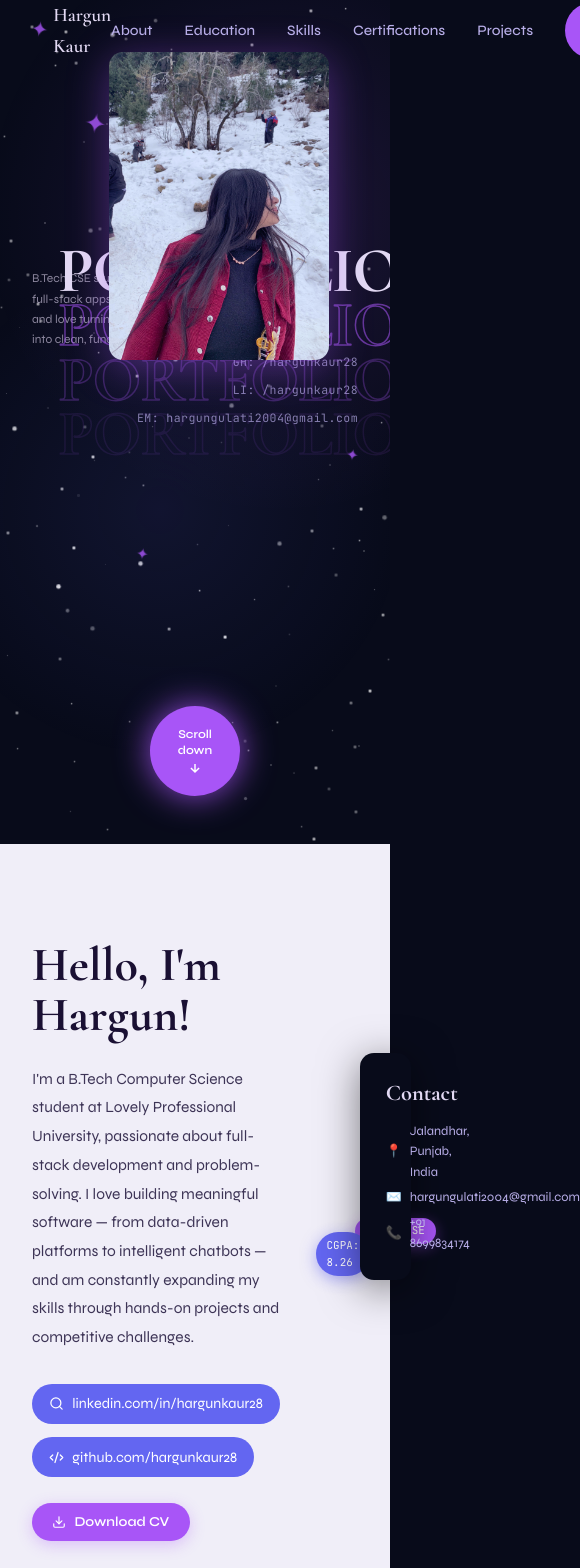
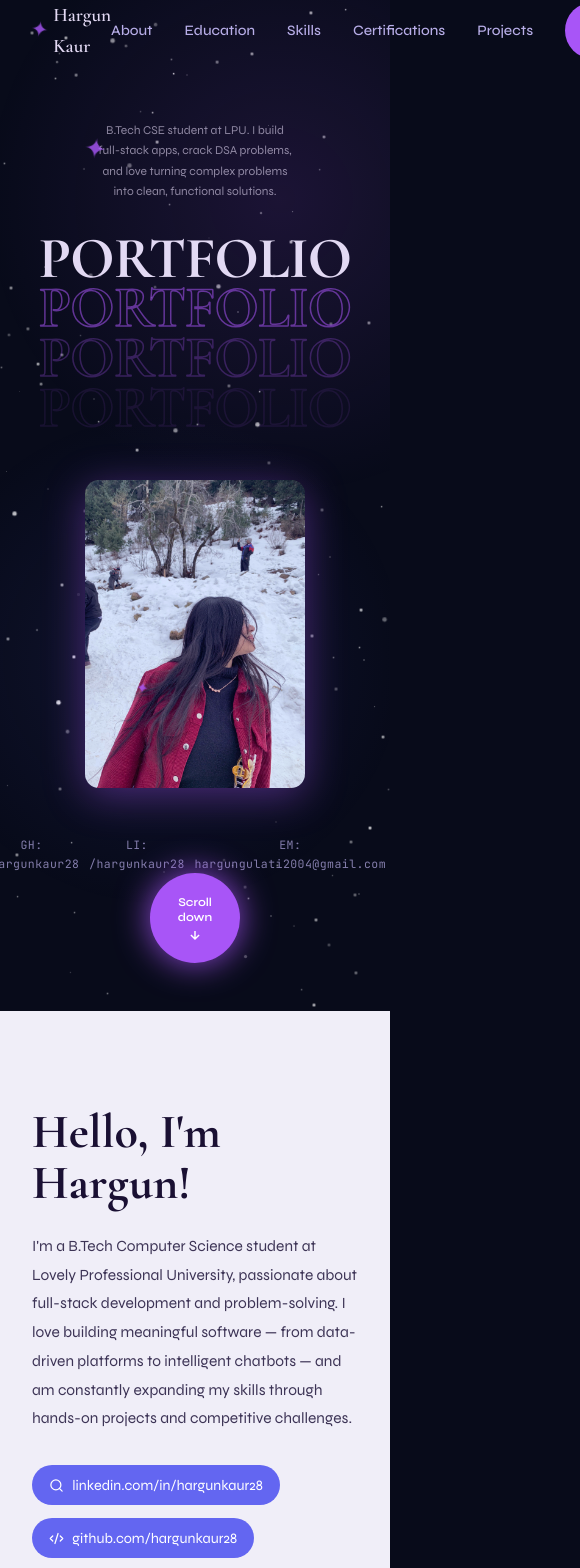
Before and after one commit to hargunkaur28/portfolio, a React (Vite) app in the folder client/: page / in a window 390 px wide. Shown: the top 1568 px of the page, 580 px wide, since content can reach past the window. Built offline with nearby package versions, Linux system fonts and the light colour scheme.

Commit message:
Added mobile responsiveness across all sections

```diff
--- a/client/src/components/About.jsx
+++ b/client/src/components/About.jsx
@@ -8,7 +8,7 @@ export default function About() {
   const [flipped, setFlipped] = useState(true);
   return (
     <section id="about" className="section-light" style={{ padding: '6rem 2rem', position: 'relative' }}>
-      <div style={{ maxWidth: '1200px', margin: '0 auto', display: 'grid', gridTemplateColumns: '1fr 1fr', gap: '5rem', alignItems: 'center' }}>
+      <div className="responsive-grid-2" style={{ maxWidth: '1200px', margin: '0 auto', alignItems: 'center' }}>
 
         {/* Left: Bio */}
         <motion.div
--- a/client/src/components/Activities.jsx
+++ b/client/src/components/Activities.jsx
@@ -31,7 +31,7 @@ const training = {
 export default function Activities() {
   return (
     <section id="activities" className="section-light" style={{ padding: '5rem 2rem 6rem' }}>
-      <div style={{ maxWidth: '1200px', margin: '0 auto', display: 'grid', gridTemplateColumns: '1fr 1fr', gap: '5rem' }}>
+      <div className="responsive-grid-2" style={{ maxWidth: '1200px', margin: '0 auto' }}>
 
         {/* Achievements */}
         <motion.div
--- a/client/src/components/Contact.jsx
+++ b/client/src/components/Contact.jsx
@@ -79,7 +79,7 @@ export default function Contact() {
           transition={{ duration: 0.7, delay: 0.15 }}
           style={{ display: 'flex', flexDirection: 'column', gap: '1.2rem' }}
         >
-          <div style={{ display: 'grid', gridTemplateColumns: '1fr 1fr', gap: '1.2rem' }}>
+          <div className="responsive-grid-2" style={{ gap: '1.2rem' }}>
             <div>
               <label style={{ fontFamily: 'var(--font-body)', fontSize: '0.8rem', color: 'var(--color-star)', display: 'block', marginBottom: '0.4rem' }}>Name</label>
               <input className="cosmic-input" name="name" value={form.name} onChange={handleChange} placeholder="Your name" required />
--- a/client/src/components/Education.jsx
+++ b/client/src/components/Education.jsx
@@ -90,7 +90,7 @@ export default function Education() {
         </div>
 
         {/* Timeline — horizontal on desktop */}
-        <div style={{ display: 'grid', gridTemplateColumns: 'repeat(3, 1fr)', gap: '0', position: 'relative' }}>
+        <div className="responsive-grid-3" style={{ gap: '0', position: 'relative' }}>
           <div style={{
             position: 'absolute', top: '16px', left: '16px', right: '16px',
             height: '1px',
--- a/client/src/components/Hero.jsx
+++ b/client/src/components/Hero.jsx
@@ -48,10 +48,11 @@ export default function Hero() {
       }} />
 
       {/* Main hero content */}
-      <div style={{ position: 'relative', zIndex: 1, flex: 1, maxWidth: '1200px', margin: '0 auto', width: '100%', padding: '0 2rem' }}>
+      <div className="hero-container" style={{ position: 'relative', zIndex: 1, flex: 1, maxWidth: '1200px', margin: '0 auto', width: '100%', padding: '0 2rem' }}>
 
         {/* Tagline top-left */}
         <motion.p
+          className="hero-tagline"
           initial={{ opacity: 0, x: -20 }}
           animate={{ opacity: 1, x: 0 }}
           transition={{ delay: 1.8, duration: 0.7 }}
@@ -70,7 +71,7 @@ export default function Hero() {
         </motion.p>
 
         {/* PORTFOLIO stacked text — left/center */}
-        <div style={{
+        <div className="hero-title-container" style={{
           position: 'absolute',
           left: '50%', top: '50%',
           transform: 'translate(-40%, -50%)',
@@ -81,6 +82,7 @@ export default function Hero() {
         }}>
           {portfolioLayers.map((layer, i) => (
             <motion.div
+              className="hero-title-layer"
               key={i}
               initial={{ y: 50, opacity: 0 }}
               animate={{ y: 0, opacity: layer.opacity }}
@@ -102,6 +104,7 @@ export default function Hero() {
 
         {/* Portrait — 3D flip card */}
         <motion.div
+          className="hero-portrait"
           initial={{ opacity: 0, scale: 0.92 }}
           animate={{ opacity: 1, scale: 1 }}
           transition={{ delay: 0.8, duration: 0.9 }}
@@ -187,6 +190,7 @@ export default function Hero() {
 
         {/* Social links — right side */}
         <motion.div
+          className="hero-socials"
           initial={{ opacity: 0, x: 20 }}
           animate={{ opacity: 1, x: 0 }}
           transition={{ delay: 1.5, duration: 0.7 }}
--- a/client/src/components/Projects.jsx
+++ b/client/src/components/Projects.jsx
@@ -93,7 +93,7 @@ export default function Projects() {
           </div>
         </div>
 
-        <motion.div layout style={{ display: 'grid', gridTemplateColumns: 'repeat(3, 1fr)', gap: '1.5rem' }}>
+        <motion.div layout className="responsive-grid-3">
           <AnimatePresence mode="popLayout">
             {filtered.map((project, i) => (
               <motion.div
--- a/client/src/components/TechnicalSkills.jsx
+++ b/client/src/components/TechnicalSkills.jsx
@@ -42,7 +42,7 @@ export default function TechnicalSkills() {
           <SplitText text="Technical Skills" delay={0.04} />
         </motion.h2>
 
-        <div style={{ display: 'grid', gridTemplateColumns: '1fr 1fr 1fr', gap: '3rem', marginBottom: '3rem' }}>
+        <div className="responsive-grid-3" style={{ marginBottom: '3rem' }}>
 
           {/* Languages */}
           <SkillColumn
--- a/client/src/index.css
+++ b/client/src/index.css
@@ -389,3 +389,82 @@ body {
   opacity: 1;
   transform: translateY(0);
 }
+
+/* ========================================
+   RESPONSIVE UTILITIES
+   ======================================== */
+.responsive-grid-2 {
+  display: grid;
+  grid-template-columns: 1fr 1fr;
+  gap: 2rem;
+}
+
+.responsive-grid-3 {
+  display: grid;
+  grid-template-columns: repeat(3, 1fr);
+  gap: 1.5rem;
+}
+
+/* Tablet & Mobile Grid Adjustments */
+@media (max-width: 992px) {
+  .responsive-grid-3 {
+    grid-template-columns: 1fr 1fr;
+  }
+}
+
+@media (max-width: 768px) {
+  .responsive-grid-2,
+  .responsive-grid-3 {
+    grid-template-columns: 1fr;
+    gap: 2.5rem;
+  }
+
+  /* Hero Mobile Adjustments */
+  .hero-container {
+    padding-top: 120px !important;
+    display: flex !important;
+    flex-direction: column !important;
+    align-items: center !important;
+    text-align: center !important;
+  }
+
+  .hero-tagline {
+    position: relative !important;
+    left: auto !important;
+    top: auto !important;
+    margin: 0 auto 2rem auto !important;
+  }
+
+  .hero-title-container {
+    position: relative !important;
+    left: auto !important;
+    top: auto !important;
+    transform: none !important;
+    margin-bottom: 3rem !important;
+  }
+
+  .hero-title-layer {
+    font-size: clamp(3rem, 15vw, 5rem) !important;
+  }
+
+  .hero-portrait {
+    position: relative !important;
+    left: auto !important;
+    top: auto !important;
+    margin: 0 auto 3rem auto !important;
+  }
+
+  .hero-socials {
+    position: relative !important;
+    right: auto !important;
+    top: auto !important;
+    transform: none !important;
+    flex-direction: row !important;
+    justify-content: center !important;
+  }
+
+  /* Timeline fixes */
+  .activities-grid {
+    grid-template-columns: 1fr !important;
+  }
+}
```
